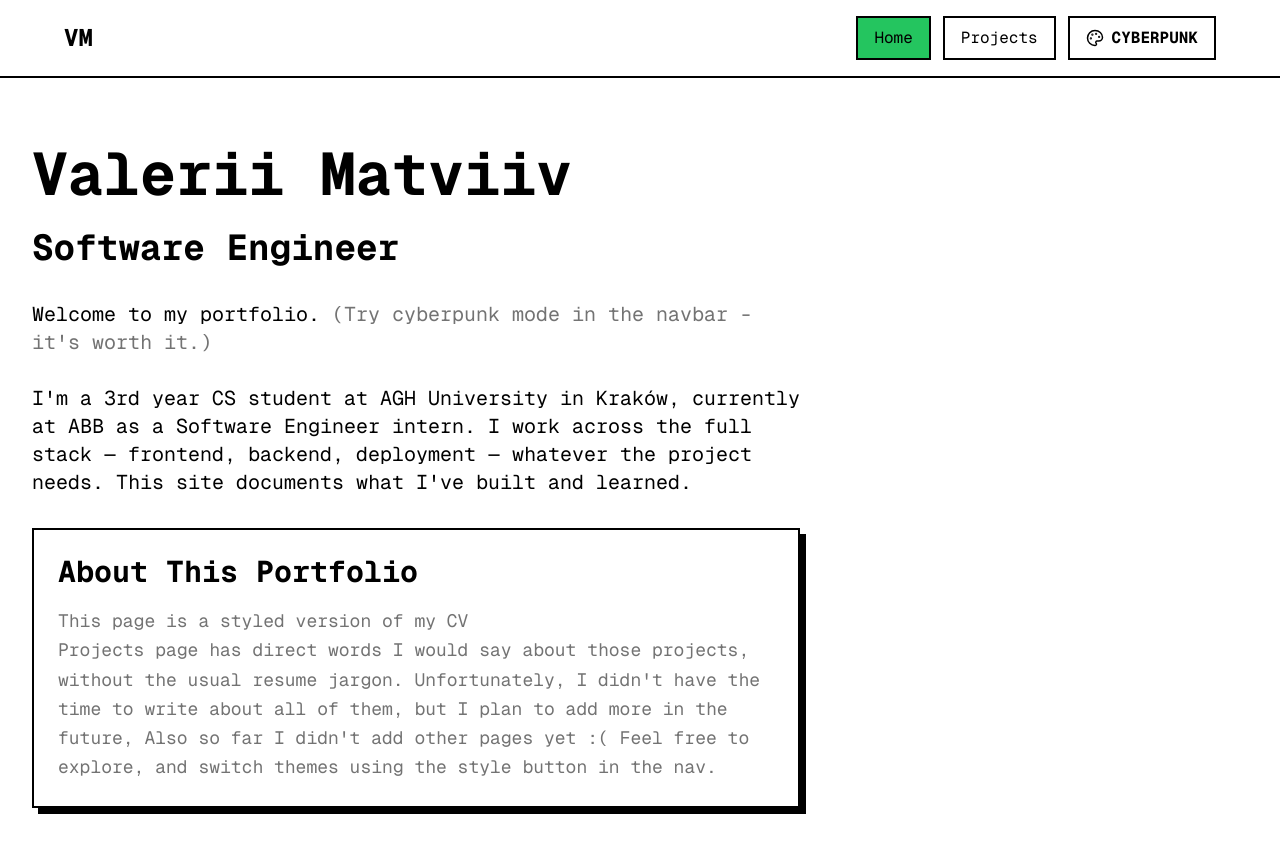
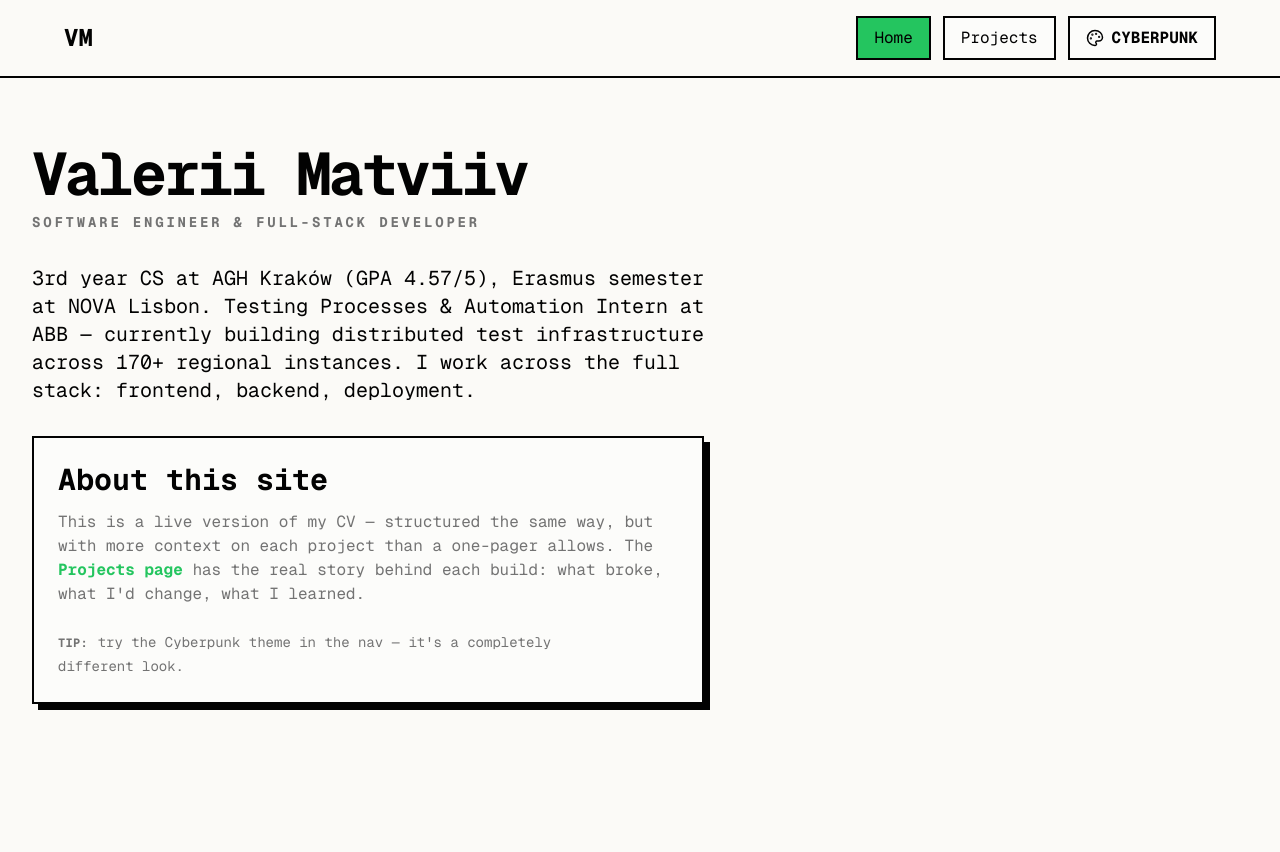
Before and after one commit to valmtv/portfolio, a Next.js app: page / in a window 1280 px wide. Shown: the top 852 px of the page. Built offline with nearby package versions, Linux system fonts and the light colour scheme.

Commit message:
UI Improvements

```diff
--- a/src/app/globals.css
+++ b/src/app/globals.css
@@ -53,6 +53,10 @@
 }
 
 @layer base {
+  html {
+    scroll-behavior: smooth;
+  }
+
   * {
     @apply border-border outline-ring/50;
   }
@@ -60,4 +64,28 @@
   body {
     @apply bg-theme-background text-theme-foreground;
   }
+
+  /* Skip to content — accessibility */
+  .skip-to-content {
+    position: absolute;
+    left: -9999px;
+    top: 0;
+    z-index: 999;
+    background: var(--theme-accent);
+    color: var(--theme-accentForeground);
+    padding: 0.5rem 1.25rem;
+    font-weight: 700;
+    font-family: var(--font-mono);
+    text-decoration: none;
+  }
+  .skip-to-content:focus {
+    left: 0;
+  }
+
+  /* Active/pressed state for cards and interactive elements */
+  button:active,
+  a:active {
+    transform: scale(0.98) !important;
+    transition: transform 80ms ease !important;
+  }
 }
--- a/src/app/layout.tsx
+++ b/src/app/layout.tsx
@@ -20,7 +20,7 @@ const geistMono = Geist_Mono({
 export const metadata: Metadata = {
   title: "Valerii Matviiv | Software Engineer",
   description:
-    "3rd year CS student at AGH Kraków (GPA 4.73/5) and Software Engineer intern at ABB. Full-stack experience across Java/Azure backends, React frontends, TypeScript/Playwright test automation, and cloud deployments.",
+    "3rd year CS student at AGH Kraków (GPA 4.57/5) and Testing Processes & Automation Intern at ABB. Full-stack experience across Java/Azure backends, React frontends, TypeScript/Playwright test automation, and cloud deployments.",
   keywords: ["Valerii Matviiv", "Software Engineer", "Full Stack Developer", "Frontend Developer", "Backend Developer", "AGH Kraków", "Next.js Portfolio"],
   authors: [{ name: "Valerii Matviiv" }],
   creator: "Valerii Matviiv",
@@ -49,9 +49,12 @@ export default function RootLayout({
         className={`${geistSans.variable} ${geistMono.variable} antialiased`}
       >
         <ThemeProvider>
+          <a href="#main-content" className="skip-to-content">
+            Skip to content
+          </a>
           <Navbar />
 
-          <main className="min-h-screen flex flex-col">
+          <main id="main-content" className="min-h-screen flex flex-col">
             {children}
           </main>
 
--- a/src/app/opengraph-image.tsx
+++ b/src/app/opengraph-image.tsx
@@ -188,7 +188,7 @@ export default async function Image() {
               }}
             >
               {[
-                "ABB Software Engineer Intern",
+                "ABB Testing & Automation Intern",
                 "AGH Kraków",
                 "github.com/valmtv",
               ].map((item, i, arr) => (
--- a/src/app/page.tsx
+++ b/src/app/page.tsx
@@ -6,21 +6,17 @@ import { ExploreSection } from "components/sections/explore-section"
 
 function HomePage() {
   return (
-    <div className="min-h-screen bg-theme-background">
-
-      <main className="max-w-7xl mx-auto px-4 md:px-8 py-12 md:py-20 pt-28 md:pt-36">
-        <section className="animate-on-scroll">
-          <HeroSection />
-        </section>
-        <section className="animate-on-scroll">
-          <CVSection />
-        </section>
-        <section className="animate-on-scroll">
-          <ExploreSection />
-        </section>
-      </main>
-
-    </div>
+    <main className="max-w-7xl mx-auto px-4 md:px-8 py-12 md:py-20 pt-28 md:pt-36">
+      <div className="animate-hero">
+        <HeroSection />
+      </div>
+      <div className="animate-on-scroll">
+        <CVSection />
+      </div>
+      <div className="animate-on-scroll">
+        <ExploreSection />
+      </div>
+    </main>
   )
 }
 
--- a/src/app/styles/theme-tokens.css
+++ b/src/app/styles/theme-tokens.css
@@ -30,37 +30,38 @@
   --radius: 0.625rem;
 
   /* Theme colors - defaults to brutalism */
-  --theme-background: oklch(var(--base-white));
-  --theme-foreground: oklch(0 0 0);
-  --theme-primary: oklch(0 0 0);
-  --theme-primaryForeground: oklch(var(--base-white));
+  /* Slightly warm cream instead of pure white — removes the clinical coldness */
+  --theme-background: oklch(0.985 0.004 80);
+  --theme-foreground: oklch(0.08 0 0);
+  --theme-primary: oklch(0.08 0 0);
+  --theme-primaryForeground: oklch(0.985 0.004 80);
   --theme-secondary: oklch(var(--base-brutalism-accent));
   --theme-secondaryForeground: oklch(0 0 0);
   --theme-accent: oklch(var(--base-brutalism-accent));
   --theme-accentForeground: oklch(0 0 0);
-  --theme-muted: oklch(var(--base-grey-muted));
+  --theme-muted: oklch(0.96 0.003 80);
   --theme-mutedForeground: oklch(var(--base-grey-foreground));
-  --theme-border: oklch(0 0 0);
-  --theme-card: oklch(var(--base-white));
-  --theme-cardForeground: oklch(0 0 0);
+  --theme-border: oklch(0.08 0 0);
+  --theme-card: oklch(0.99 0.002 80);
+  --theme-cardForeground: oklch(0.08 0 0);
   --theme-success: oklch(var(--base-brutalism-accent));
   --theme-successForeground: oklch(0 0 0);
 }
 
 [data-theme="brutalism"] {
-  --theme-background: oklch(var(--base-white));
-  --theme-foreground: oklch(0 0 0);
-  --theme-primary: oklch(0 0 0);
-  --theme-primaryForeground: oklch(var(--base-white));
+  --theme-background: oklch(0.985 0.004 80);
+  --theme-foreground: oklch(0.08 0 0);
+  --theme-primary: oklch(0.08 0 0);
+  --theme-primaryForeground: oklch(0.985 0.004 80);
   --theme-secondary: oklch(var(--base-brutalism-accent));
   --theme-secondaryForeground: oklch(0 0 0);
   --theme-accent: oklch(var(--base-brutalism-accent));
   --theme-accentForeground: oklch(0 0 0);
-  --theme-muted: oklch(var(--base-grey-muted));
+  --theme-muted: oklch(0.96 0.003 80);
   --theme-mutedForeground: oklch(var(--base-grey-foreground));
-  --theme-border: oklch(0 0 0);
-  --theme-card: oklch(var(--base-white));
-  --theme-cardForeground: oklch(0 0 0);
+  --theme-border: oklch(0.08 0 0);
+  --theme-card: oklch(0.99 0.002 80);
+  --theme-cardForeground: oklch(0.08 0 0);
   --theme-success: oklch(var(--base-brutalism-accent));
   --theme-successForeground: oklch(0 0 0);
 }
--- a/src/app/styles/utilities.css
+++ b/src/app/styles/utilities.css
@@ -168,8 +168,26 @@
   background: var(--theme-secondary);
 }
 
+/* ── Scroll-driven section reveal ───────────────────────────────────────── */
+/*
+ * Previous approach used animation-timeline:view() which caused the hero
+ * (already in viewport on load) to sit at opacity:0 until a scroll event.
+ * New approach: sections start visible; JS-free solution using
+ * @starting-style + transition (works in Chromium 117+, FF 129+, Safari 17.5+).
+ * For older browsers the content is always visible (no blank page).
+ */
 .animate-on-scroll {
-  animation: section-enter linear both;
+  opacity: 0;
+  transform: translateY(1.5rem);
+  transition: opacity 0.55s cubic-bezier(0.16, 1, 0.3, 1),
+              transform 0.55s cubic-bezier(0.16, 1, 0.3, 1);
+  animation: section-enter 0.55s cubic-bezier(0.16, 1, 0.3, 1) both;
   animation-timeline: view();
-  animation-range: entry 0% entry 30%;
+  animation-range: entry 0% entry 25%;
 }
+
+/* Hero is always visible — no animation */
+.animate-hero {
+  opacity: 1;
+  transform: none;
+}
--- a/src/components/sections/cv-section.tsx
+++ b/src/components/sections/cv-section.tsx
@@ -51,7 +51,7 @@ export function CVSection() {
   ]
 
   const professionalSummaryText =
-    "CS student at AGH University, Kraków (GPA 4.73/5), with an Erasmus semester at NOVA School of Science and Technology in Lisbon. Currently at ABB as a Software Engineer intern, building full-stack test automation infrastructure for a global product platform. Full-stack dev \u2013 frontend, backend, deployment \u2013 working across whatever the project needs."
+    "CS student at AGH University, Kraków (GPA 4.57/5), with an Erasmus semester at NOVA School of Science and Technology in Lisbon. Currently at ABB as a Testing Processes & Automation Intern, building full-stack test automation infrastructure for a global product platform. Full-stack dev \u2013 frontend, backend, deployment \u2013 working across whatever the project needs."
 
   return (
     <section className="mb-16 md:mb-24">
@@ -118,7 +118,7 @@ export function CVSection() {
           <div>
             <div className="flex flex-col sm:flex-row sm:items-start sm:justify-between gap-1 mb-3">
               <div>
-                <h5 className="text-lg font-semibold text-theme-foreground">Software Engineer Intern</h5>
+                <h5 className="text-lg font-semibold text-theme-foreground">Testing Processes & Automation Intern</h5>
                 <ThemeText className="text-sm">ABB</ThemeText>
               </div>
               <ThemeText muted className="text-sm whitespace-nowrap">April 2026 – Present</ThemeText>
@@ -180,7 +180,7 @@ export function CVSection() {
                 <h5 className="text-lg font-semibold mb-1 text-theme-foreground">AGH University of Kraków</h5>
                 <ThemeText className="text-sm mb-1">Bachelor of Computer Science</ThemeText>
                 <ThemeText muted className="text-xs mb-1">Oct 2023 – Feb 2027</ThemeText>
-                <ThemeText muted className="text-xs">GPA: 4.73/5</ThemeText>
+                <ThemeText muted className="text-xs">GPA: 4.57/5</ThemeText>
               </div>
               <div>
                 <h5 className="text-lg font-semibold mb-1 text-theme-foreground">
--- a/src/components/sections/explore-section.tsx
+++ b/src/components/sections/explore-section.tsx
@@ -1,32 +1,126 @@
-import { ThemeHeading } from "components/ui/base/theme-heading";
-import { SectionCard } from "components/ui/base/section-card";
+"use client"
+
+import Link from "next/link"
+import { ThemeHeading } from "components/ui/base/theme-heading"
+import { useThemeClasses } from "hooks/use-theme-classes"
+import { cn } from "lib/utils"
+
+interface ExplorCardProps {
+  title: string
+  description: string
+  href: string
+  disabled?: boolean
+}
+
+function ExploreCard({ title, description, href, disabled = false }: ExplorCardProps) {
+  const { classes } = useThemeClasses()
+
+  if (disabled) {
+    return (
+      <div
+        className={cn(
+          "block p-6 md:p-8 relative",
+          "bg-theme-card text-theme-cardForeground border-theme-border",
+          classes.card,
+          "opacity-50 cursor-not-allowed select-none"
+        )}
+        aria-disabled="true"
+      >
+        {/* Coming soon badge */}
+        <span
+          className={cn(
+            "absolute top-4 right-4",
+            "font-mono text-xs font-bold tracking-widest uppercase",
+            "border border-theme-border px-2 py-0.5",
+            "text-theme-mutedForeground"
+          )}
+        >
+          soon
+        </span>
+        <h3 className={cn(classes.heading, "text-2xl md:text-3xl mb-3 text-theme-foreground")}>
+          {title}
+        </h3>
+        <p className={cn(classes.body, "text-base md:text-lg leading-relaxed text-theme-mutedForeground")}>
+          {description}
+        </p>
+      </div>
+    )
+  }
+
+  // Cyberpunk: decorative wrapper (matches SectionCard behaviour)
+  if (classes.cardWrapperClass) {
+    return (
+      <Link href={href} className="block group relative">
+        <div
+          className={cn(
+            classes.cardWrapperClass,
+            "transition-all duration-300 h-full",
+            "group-hover:translate-x-1 group-hover:-translate-y-1"
+          )}
+        >
+          <article className="h-full w-full p-6 md:p-8 text-theme-cardForeground flex flex-col">
+            <h3 className={cn(classes.heading, "text-2xl md:text-3xl mb-3 text-theme-foreground group-hover:text-theme-primary transition-colors")}>
+              <span className={classes.headingClass} data-text={title}>{title}</span>
+            </h3>
+            <p className={cn(classes.body, "text-base md:text-lg leading-relaxed text-theme-mutedForeground")}>
+              {description}
+            </p>
+          </article>
+        </div>
+      </Link>
+    )
+  }
+
+  return (
+    <Link
+      href={href}
+      className={cn(
+        "block p-6 md:p-8",
+        "bg-theme-card text-theme-cardForeground border-theme-border",
+        classes.card,
+        classes.cardHover,
+        "hover:-translate-x-1 hover:-translate-y-1",
+        "group"
+      )}
+    >
+      <h3 className={cn(classes.heading, "text-2xl md:text-3xl mb-3 text-theme-foreground")}>
+        {title}
+      </h3>
+      <p className={cn(classes.body, "text-base md:text-lg leading-relaxed text-theme-mutedForeground")}>
+        {description}
+      </p>
+    </Link>
+  )
+}
 
 export function ExploreSection() {
   return (
     <section className="mb-16 md:mb-24">
       <ThemeHeading level={2} className="mb-8">
-        Explore (Not Yet Implemented)
+        Explore
       </ThemeHeading>
 
       <div className="grid grid-cols-1 md:grid-cols-2 lg:grid-cols-3 gap-6 md:gap-8">
-        <SectionCard
+        <ExploreCard
           title="Projects"
-          description="Explore my technical projects including full-stack web applications, frontend work, and collaborative team projects."
+          description="Full technical writeups on what I built, what broke, and what I'd do differently."
           href="/projects"
         />
 
-        <SectionCard
+        <ExploreCard
           title="Journey"
-          description="Follow my path through Computer Science, from foundational skills to advanced development practices and continuous learning."
+          description="My path through CS — foundational skills, key moments, and where I'm headed."
           href="/journey"
+          disabled
         />
 
-        <SectionCard
+        <ExploreCard
           title="University"
-          description="Learn about my academic experiences at AGH University and my Erasmus semester at NOVA School of Science and Technology."
+          description="Academic experiences at AGH Kraków and Erasmus at NOVA School of Science and Technology."
           href="/university"
+          disabled
         />
       </div>
     </section>
-  );
+  )
 }
--- a/src/components/sections/hero-section.tsx
+++ b/src/components/sections/hero-section.tsx
@@ -5,35 +5,45 @@ import { ThemeCard } from "components/ui/base/theme-card";
 export function HeroSection() {
   return (
     <section className="mb-16 md:mb-24">
-      <ThemeHeading level={1} className="mb-6">
+      {/* Name — max presence */}
+      <ThemeHeading level={1} className="mb-2 tracking-tighter">
         Valerii Matviiv
       </ThemeHeading>
-      <ThemeHeading level={3} className="mb-8">
-        Software Engineer
-      </ThemeHeading>
-      <ThemeText className="max-w-3xl mb-8 text-lg md:text-xl">
-        Welcome to my portfolio.{" "}
-        <span className="text-theme-mutedForeground">
-          (Try cyberpunk mode in the navbar - it&apos;s worth it.)
-        </span>
-        <br />
-        <br />
-        I&apos;m a 3rd year CS student at AGH University in Kraków, currently at ABB as a
-        Software Engineer intern. I work across the full stack — frontend,
-        backend, deployment — whatever the project needs. This site documents what I&apos;ve built and learned.
+
+      {/* Role — differentiated: smaller, muted weight, letter-spaced */}
+      <p className="font-mono text-sm font-bold tracking-[0.2em] uppercase text-theme-mutedForeground mb-8">
+        Software Engineer &amp; Full-Stack Developer
+      </p>
+
+      {/* Bio — confident, no apologies */}
+      <ThemeText className="max-w-2xl mb-8 text-lg md:text-xl">
+        3rd year CS at AGH Kraków (GPA 4.57/5), Erasmus semester at NOVA Lisbon.
+        Testing Processes &amp; Automation Intern at ABB — currently building distributed test infrastructure
+        across 170+ regional instances.
+        I work across the full stack: frontend, backend, deployment.
       </ThemeText>
 
-      <ThemeCard className="max-w-3xl">
-        <ThemeHeading level={4} className="mb-4">
-          About This Portfolio
+      {/* About card — rewritten with confidence */}
+      <ThemeCard className="max-w-2xl">
+        <ThemeHeading level={4} className="mb-3">
+          About this site
         </ThemeHeading>
-        <ThemeText muted>
-          This page is a styled version of my CV
+        <ThemeText muted className="text-sm md:text-base">
+          This is a live version of my CV — structured the same way, but with more
+          context on each project than a one-pager allows.{" "}
+          The{" "}
+          <a href="/projects" className="text-theme-accent hover:underline font-bold">
+            Projects page
+          </a>{" "}
+          has the real story behind each build: what broke, what I&apos;d change, what I learned.
           <br />
-          Projects page has direct words I would say about those projects, without the usual resume jargon.
-          Unfortunately, I didn&apos;t have the time to write about all of them, but I plan to add more in the future,
-          Also so far I didn&apos;t add other pages yet :(
-          Feel free to explore, and switch themes using the style button in the nav.
+          <br />
+          <span className="text-theme-mutedForeground text-xs tracking-wide uppercase font-bold">
+            Tip:
+          </span>{" "}
+          <span className="text-theme-mutedForeground text-sm">
+            try the Cyberpunk theme in the nav — it&apos;s a completely different look.
+          </span>
         </ThemeText>
       </ThemeCard>
     </section>
--- a/src/components/ui/base/theme-heading.tsx
+++ b/src/components/ui/base/theme-heading.tsx
@@ -14,8 +14,8 @@ export function ThemeHeading({ children, level = 1, className }: ThemeHeadingPro
   const { classes } = useThemeClasses()
 
   const sizeClasses = {
-    1: "text-4xl md:text-5xl lg:text-6xl",
-    2: "text-3xl md:text-4xl lg:text-5xl",
+    1: "text-4xl md:text-5xl lg:text-6xl tracking-tight",
+    2: "text-3xl md:text-4xl lg:text-5xl tracking-tight",
     3: "text-2xl md:text-3xl lg:text-4xl",
     4: "text-xl md:text-2xl lg:text-3xl",
   } as const
```
